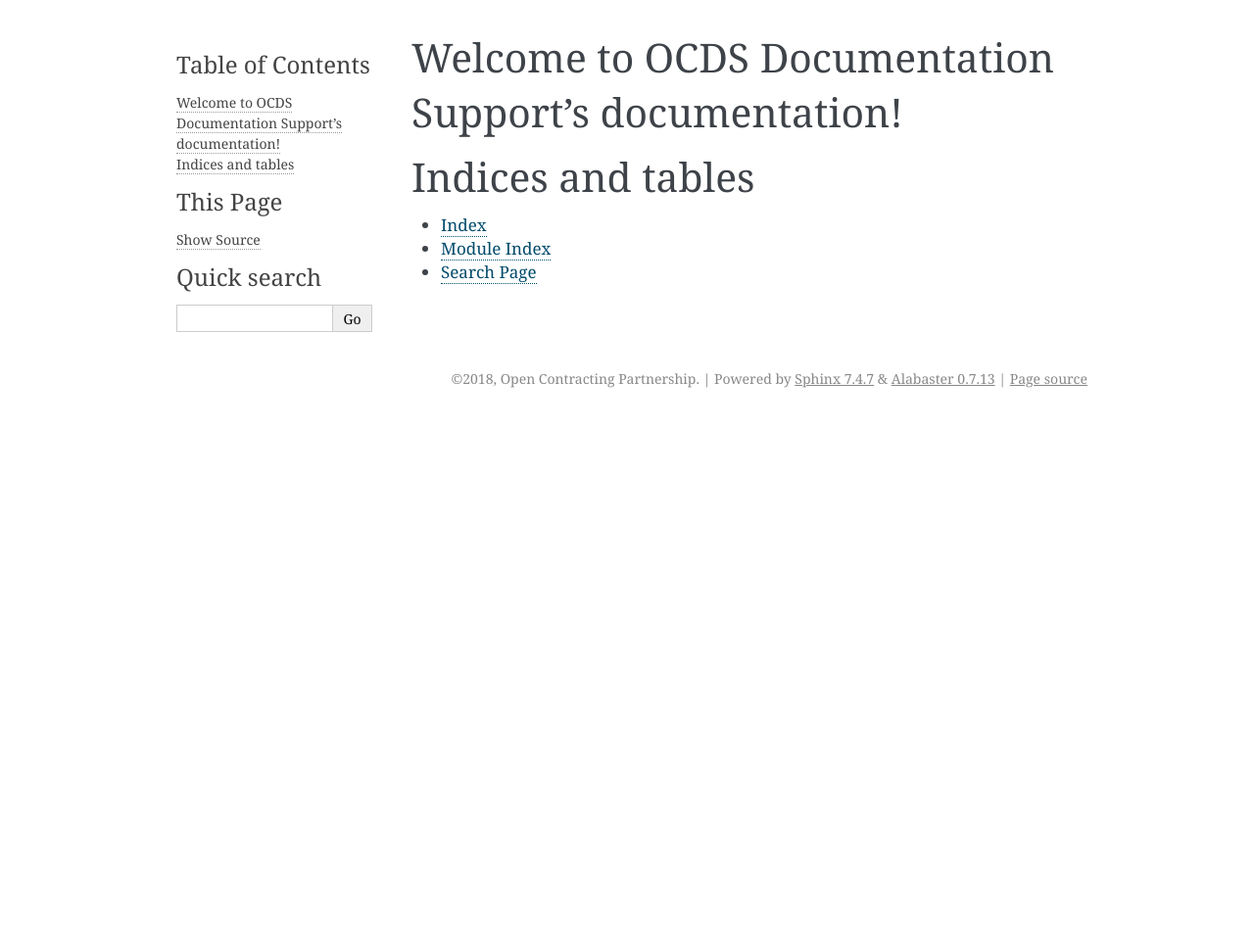
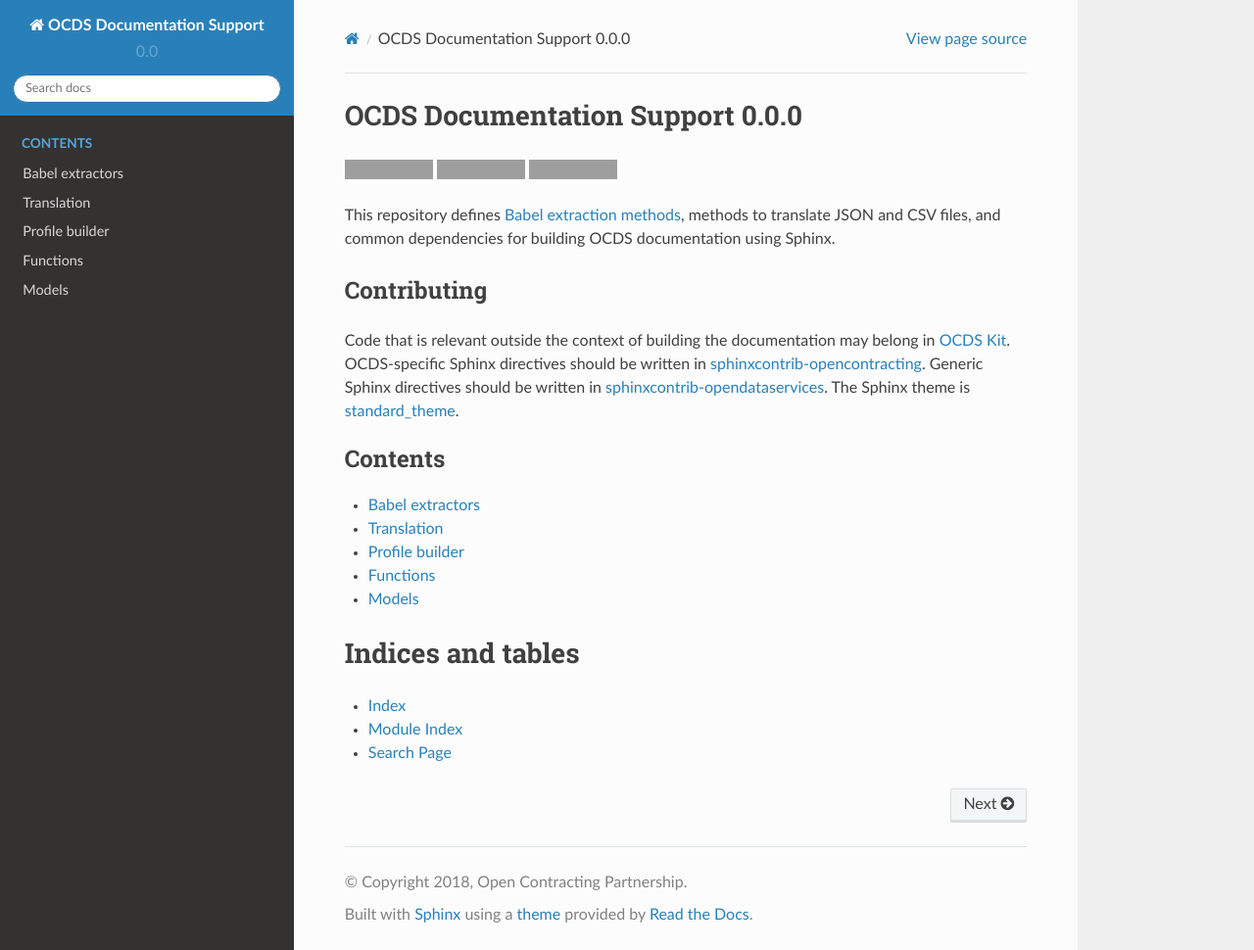
Before and after one commit to open-contracting-archive/documentation-support, a Sphinx documentation site: the page built from docs/index.rst, in a window 1280 px wide and 970 px high. Shown: the whole window at 98% size. Built offline with Sphinx 7.4.7 and the Read the Docs theme 2.0.0, drawn with Linux system fonts in a browser that asks for light colours; grey boxes are pictures that could not be loaded.

Commit message:
Update Sphinx configuration

```diff
--- a/docs/conf.py
+++ b/docs/conf.py
@@ -15,6 +15,9 @@
 # import os
 # import sys
 # sys.path.insert(0, os.path.abspath('.'))
+import os
+import sys
+sys.path.insert(0, os.path.abspath('..'))
 
 
 # -- Project information -----------------------------------------------------
@@ -24,9 +27,9 @@
 author = 'Open Contracting Partnership'
 
 # The short X.Y version
-version = ''
+version = '0.0'
 # The full version, including alpha/beta/rc tags
-release = ''
+release = '0.0.0'
 
 
 # -- General configuration ---------------------------------------------------
@@ -76,7 +79,7 @@
 # The theme to use for HTML and HTML Help pages.  See the documentation for
 # a list of builtin themes.
 #
-html_theme = 'alabaster'
+html_theme = 'default'
 
 # Theme options are theme-specific and customize the look and feel of a theme
 # further.  For a list of options available for each theme, see the
@@ -158,3 +161,13 @@
 
 
 # -- Extension configuration -------------------------------------------------
+
+autodoc_default_flags = ['members']
+autodoc_member_order = 'bysource'
+
+on_rtd = os.environ.get('READTHEDOCS', None) == 'True'
+
+if not on_rtd:  # only import and set the theme if we're building docs locally
+    import sphinx_rtd_theme
+    html_theme = 'sphinx_rtd_theme'
+    html_theme_path = [sphinx_rtd_theme.get_html_theme_path()]
--- a/docs/index.rst
+++ b/docs/index.rst
@@ -3,14 +3,20 @@
    You can adapt this file completely to your liking, but it should at least
    contain the root `toctree` directive.
 
-Welcome to OCDS Documentation Support's documentation!
-======================================================
+OCDS Documentation Support |release|
+====================================
+
+.. include:: ../README.rst
 
 .. toctree::
    :maxdepth: 2
-   :caption: Contents:
+   :caption: Contents
 
-
+   api/babel_extractors
+   api/translation
+   api/profile_builder
+   api/functions
+   api/models
 
 Indices and tables
 ==================
```
Also changed, not shown: 1 other file.
